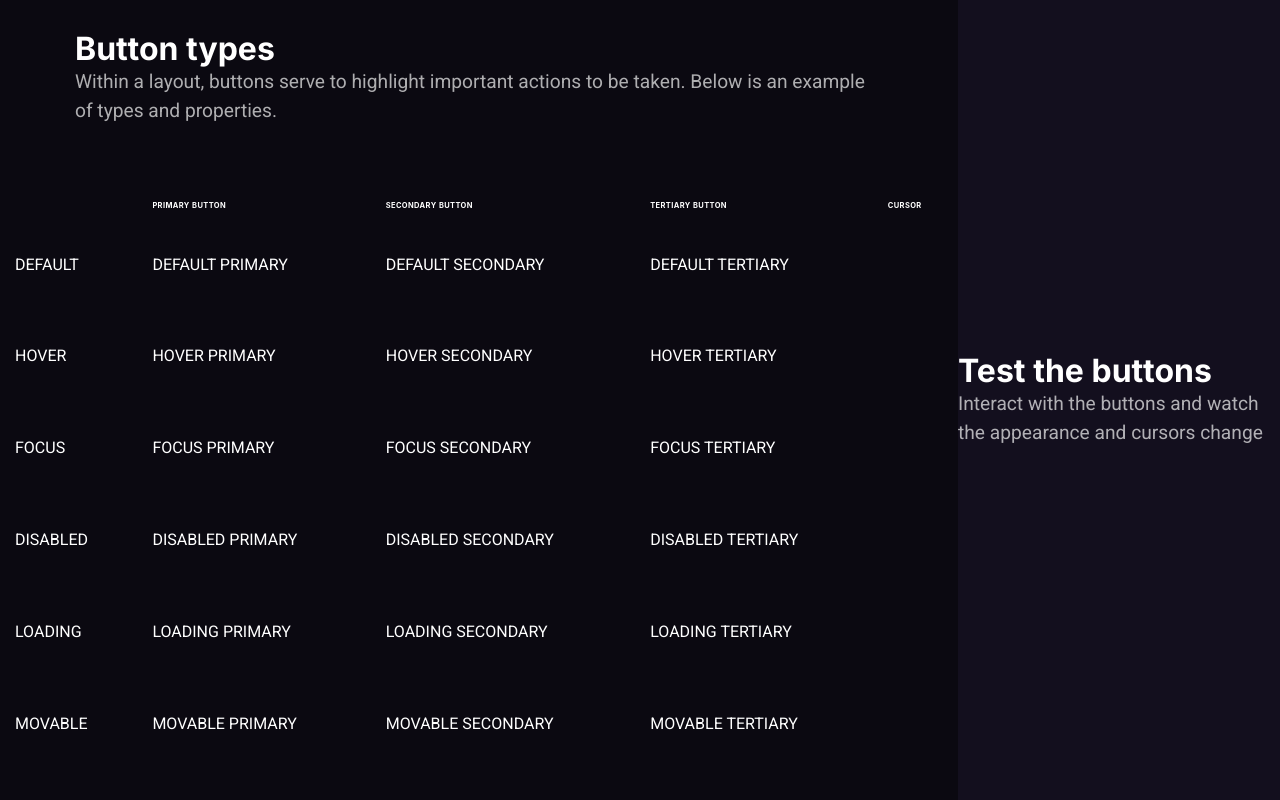
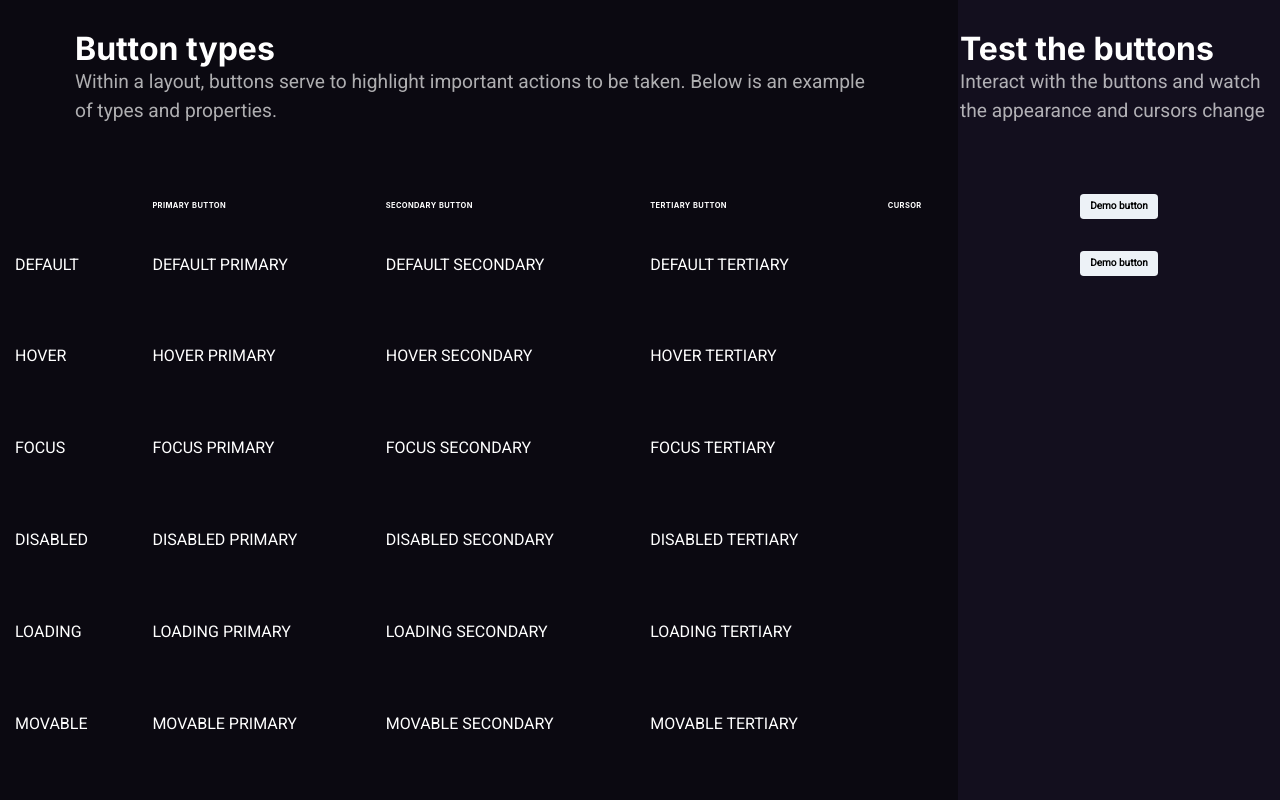
Before and after one commit to jairo-sousa/boracodar-3-buttons, a React (Vite) app: page / in a window 1280 px wide. Built offline with nearby package versions, Linux system fonts and the light colour scheme.

Commit message:
feat: set Info Structure

```diff
--- a/src/App.tsx
+++ b/src/App.tsx
@@ -26,7 +26,7 @@ function App() {
 				<Header headerText={headerText} customStyle={headerCustomStyle} />
 				<Buttons />
 			</Flex>
-			<Flex as="section" align="center" w="27%" bg="#130F1E">
+			<Flex as="section" w="27%" align="center" justify="center" bg="#130F1E">
 				<Info />
 			</Flex>
 		</Flex>
--- a/src/components/Info.tsx
+++ b/src/components/Info.tsx
@@ -1,3 +1,4 @@
+import { Button, Flex } from "@chakra-ui/react";
 import { Header } from "./Header";
 
 export function Info() {
@@ -7,8 +8,16 @@ export function Info() {
 			"Interact with the buttons and watch the appearance and cursors change",
 	};
 	return (
-		<div>
+		<Flex direction="column" gap="6.8rem" w="31.8rem">
 			<Header headerText={headerText} />
-		</div>
+			<Flex h="57.6rem" w="100%" direction="column" align="center" gap="3.2rem">
+				<Flex>
+					<Button color="black">Demo button</Button>
+				</Flex>
+				<Flex>
+					<Button color="black">Demo button</Button>
+				</Flex>
+			</Flex>
+		</Flex>
 	);
 }
```
